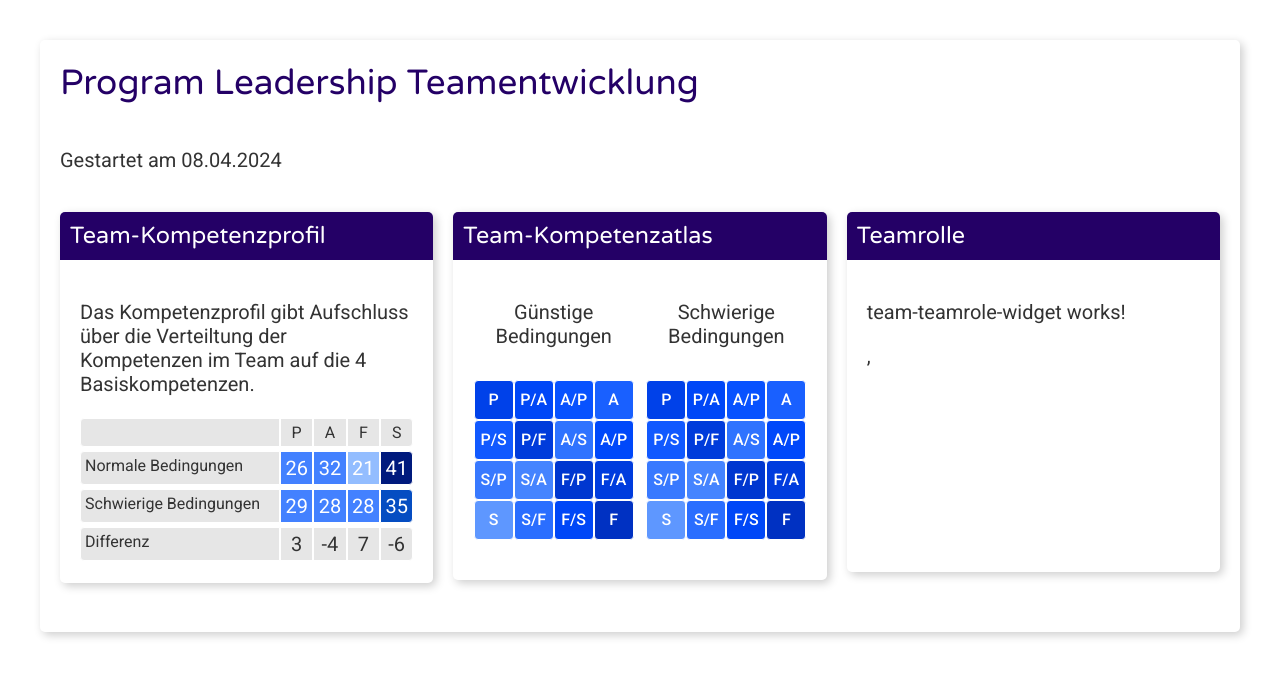
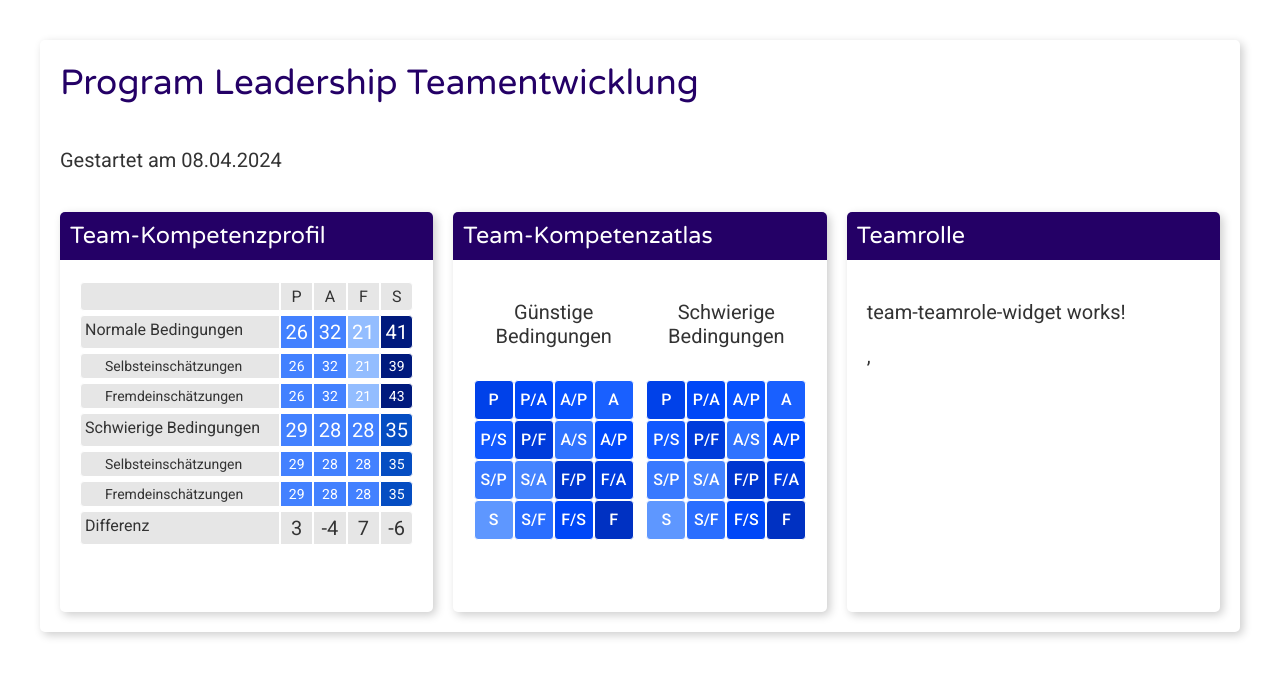
Before and after one commit to stbuhr/consultant-dashboard, an Angular app: page / in a window 1280 px wide. Shown: the top 676 px of the page. Built offline with nearby package versions, Linux system fonts and the light colour scheme.

Commit message:
Add subcategories to competence profile table

```diff
--- a/src/app/competence-profile-table/competence-profile-table.component.html
+++ b/src/app/competence-profile-table/competence-profile-table.component.html
@@ -9,11 +9,31 @@
   <div class="field medium">32</div>
   <div class="field low">21</div>
   <div class="field very-high">41</div>
+  <div class="row sub">Selbsteinschätzungen</div>
+  <div class="field medium sub">26</div>
+  <div class="field medium sub">32</div>
+  <div class="field low sub">21</div>
+  <div class="field very-high sub">39</div>
+  <div class="row sub">Fremdeinschätzungen</div>
+  <div class="field medium sub">26</div>
+  <div class="field medium sub">32</div>
+  <div class="field low sub">21</div>
+  <div class="field very-high sub">43</div>
   <div class="row">Schwierige Bedingungen</div>
   <div class="field medium">29</div>
   <div class="field medium">28</div>
   <div class="field medium">28</div>
   <div class="field high">35</div>
+  <div class="row sub">Selbsteinschätzungen</div>
+  <div class="field medium sub">29</div>
+  <div class="field medium sub">28</div>
+  <div class="field medium sub">28</div>
+  <div class="field high sub">35</div>
+  <div class="row sub">Fremdeinschätzungen</div>
+  <div class="field medium sub">29</div>
+  <div class="field medium sub">28</div>
+  <div class="field medium sub">28</div>
+  <div class="field high sub">35</div>
   <div class="row">Differenz</div>
   <div class="field">3</div>
   <div class="field">-4</div>
--- a/src/app/competence-profile-table/competence-profile-table.component.scss
+++ b/src/app/competence-profile-table/competence-profile-table.component.scss
@@ -20,6 +20,14 @@
     border-width: 1px;
     border-style: solid;
     border-color: var(--default-background);
+  }
+
+  .sub {
+    font-size: 0.7rem;
+  }
+
+  .row.sub {
+    text-indent: 1rem;
   }
 
   .header,
--- a/src/app/team-competence-profile-widget/team-competence-profile-widget.component.html
+++ b/src/app/team-competence-profile-widget/team-competence-profile-widget.component.html
@@ -1,5 +1 @@
-<p>
-  Das Kompetenzprofil gibt Aufschluss über die Verteiltung der Kompetenzen im
-  Team auf die 4 Basiskompetenzen.
-</p>
 <app-competence-profile-table></app-competence-profile-table>
--- a/src/styles/_blocks.scss
+++ b/src/styles/_blocks.scss
@@ -1,6 +1,7 @@
 .block {
   border-radius: 5px;
   box-shadow: 3px 3px 10px 0px rgba(0, 0, 0, 0.2);
+  height: 100%;
 }
 
 @keyframes pulsing-background {
```
